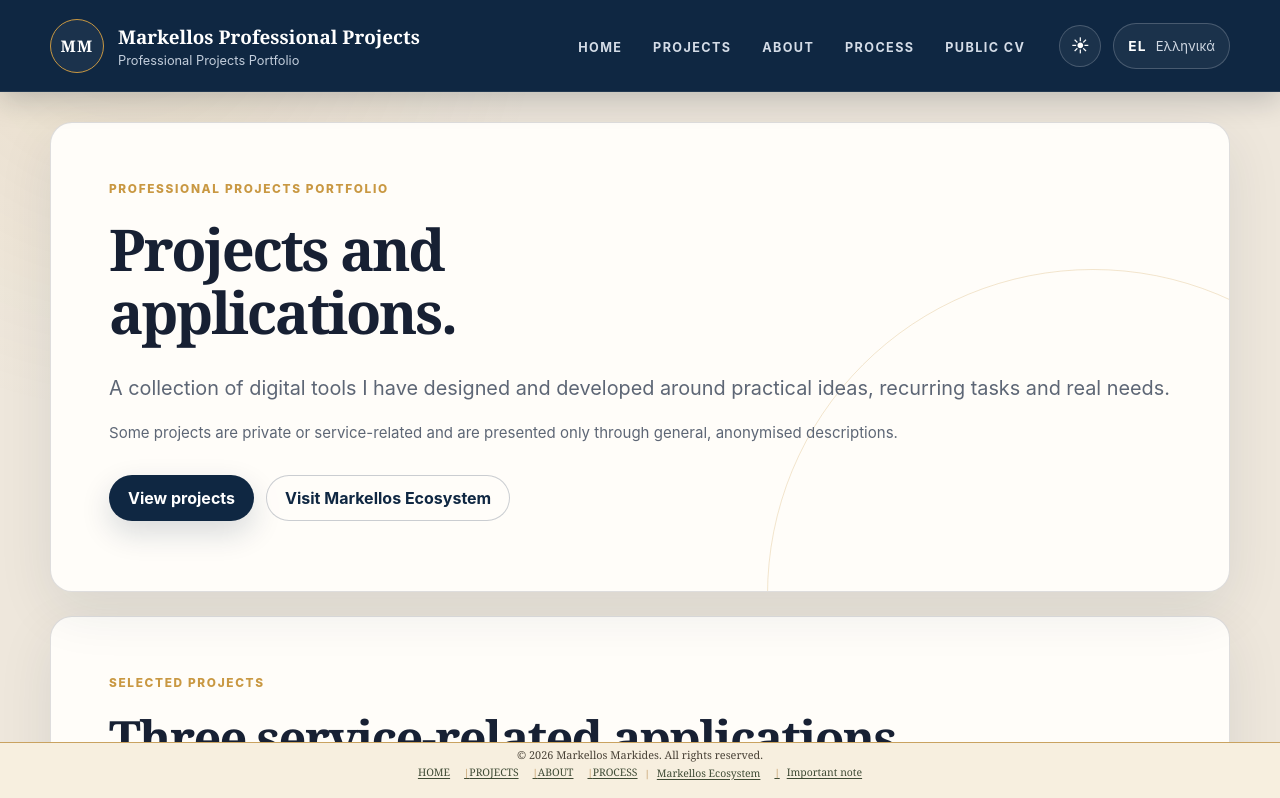
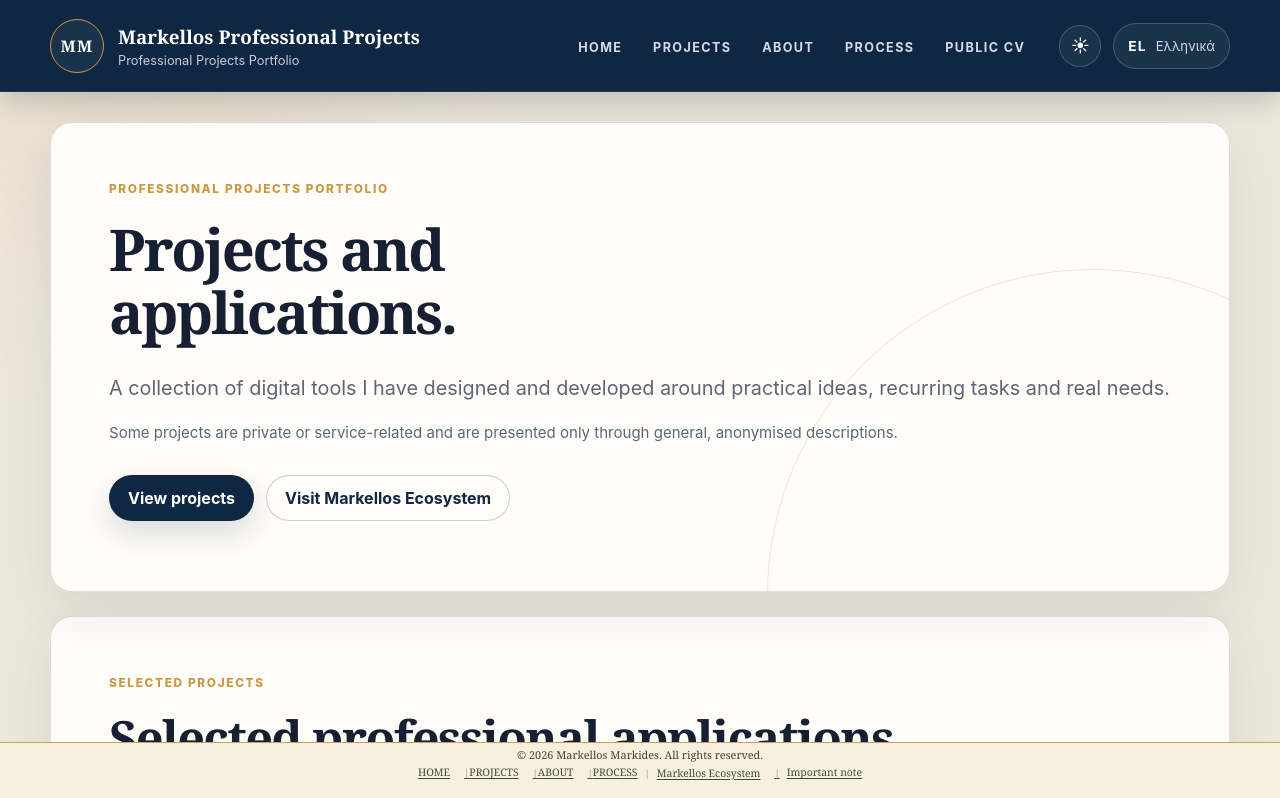
Before and after one commit to mmark76/markellos-professional-apps, a React (Vite) app: page / in a window 1280 px wide. Shown: the top 798 px of the page. Built offline with nearby package versions, Linux system fonts and the light colour scheme.

Commit message:
Rename applications section heading

```diff
--- a/src/App.tsx
+++ b/src/App.tsx
@@ -35,7 +35,7 @@ function App() {
         viewProjects: 'View projects',
         visitEcosystem: 'Visit Markellos Ecosystem',
         projectsEyebrow: 'SELECTED PROJECTS',
-        projectsTitle: 'Three service-related applications.',
+        projectsTitle: 'Selected professional applications.',
         projectsIntro:
           'The portfolio focuses on what each project is intended to do, the problem it addresses and the way it was designed. It does not publish private code or operational data.',
         details: 'Project details',
@@ -86,7 +86,7 @@ function App() {
         viewProjects: 'Προβολή έργων',
         visitEcosystem: 'Markellos Ecosystem',
         projectsEyebrow: 'ΕΠΙΛΕΓΜΕΝΑ ΕΡΓΑ',
-        projectsTitle: 'Τρεις εφαρμογές υπηρεσιακής φύσης.',
+        projectsTitle: 'Επιλεγμένες επαγγελματικές εφαρμογές.',
         projectsIntro:
           'Η παρουσίαση εστιάζει στον σκοπό κάθε έργου, στο πρόβλημα που αντιμετωπίζει και στον τρόπο σχεδιασμού του. Δεν δημοσιεύεται ιδιωτικός κώδικας ή υπηρεσιακά δεδομένα.',
         details: 'Λεπτομέρειες έργου',
```
